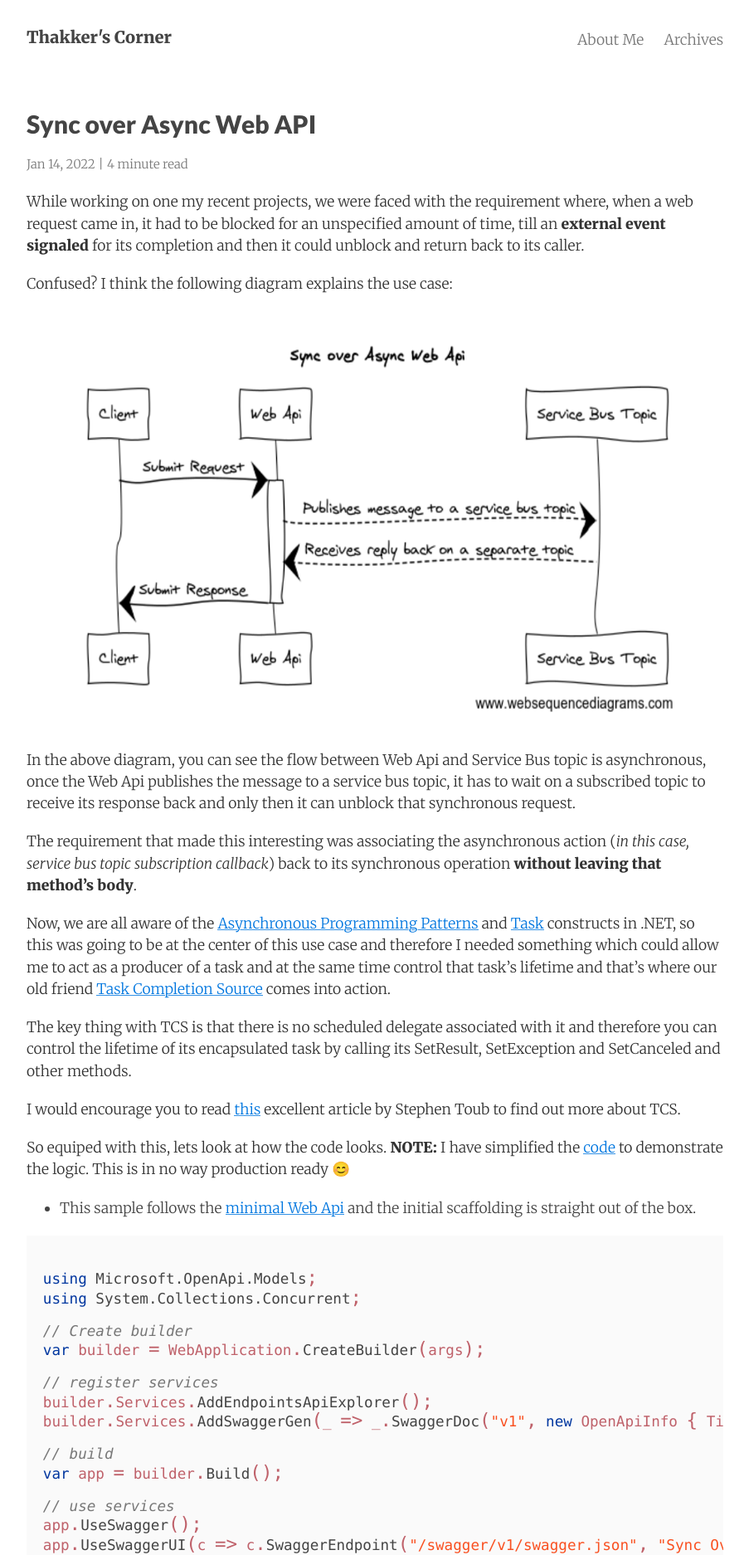
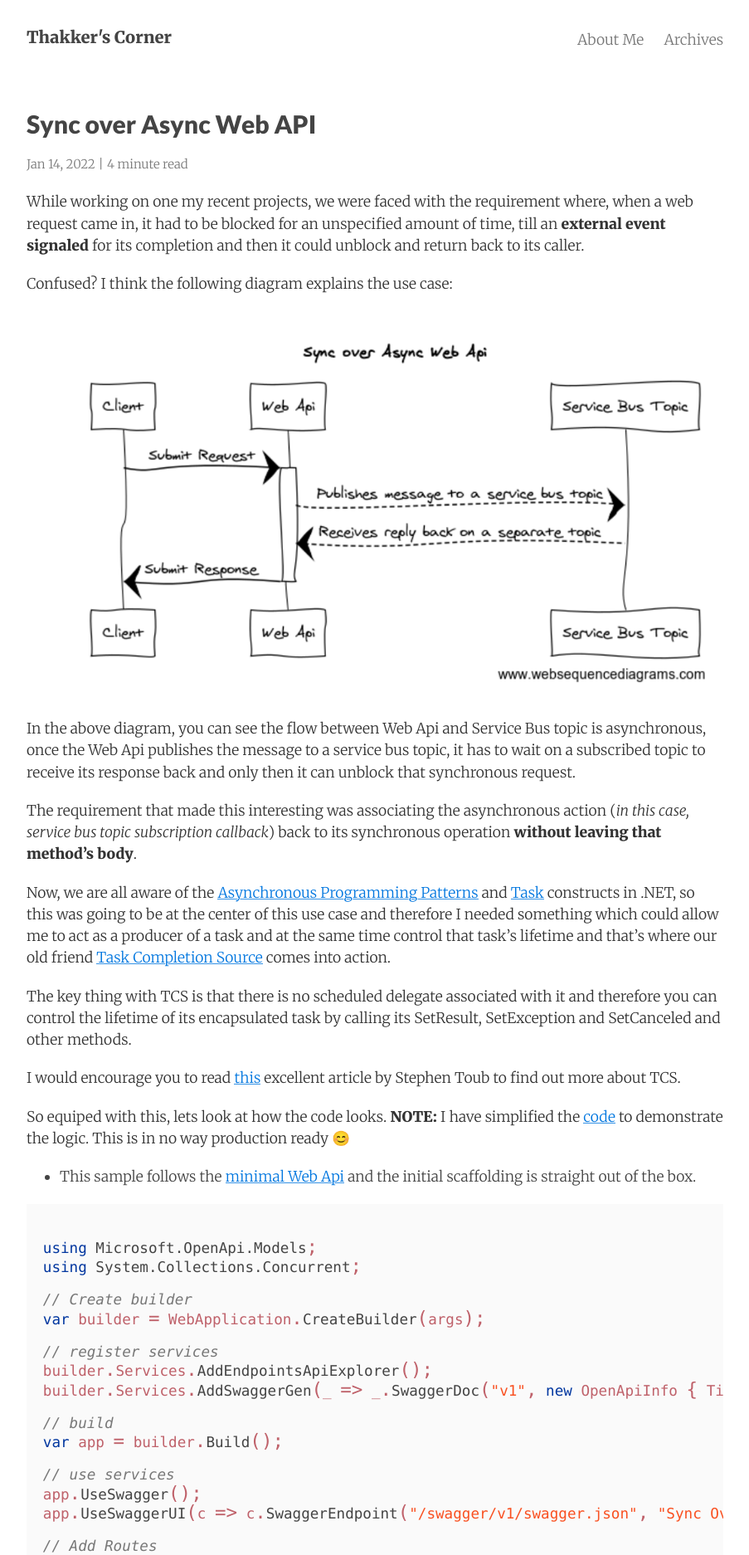
Before and after one commit to AdiThakker/AdiThakker.github.io, a Jekyll site: the page built from _posts/2022-01-14-Sync-over-Async-WebApi.md, in a window 1280 px wide. Shown: the top 1874 px of the page at 83% size, without its empty margins (188-1091 px from the left). Built offline with Jekyll 4.4.1, drawn with Linux system fonts in a browser that asks for light colours; nearby versions of some CDN libraries; comment, search, counter and statistics services are not loaded.

Commit message:
changed image name

```diff
--- a/_posts/2022-01-14-Sync-over-Async-WebApi.md
+++ b/_posts/2022-01-14-Sync-over-Async-WebApi.md
@@ -12,7 +12,7 @@
 Confused? I think the following diagram explains the use case:
 
 
-![Setup]({{site.url}}/images/sync-over-async-2.png){:height="500px" width="800px"}
+![Setup]({{site.url}}/images/sync-over-async.png)
 
 In the above diagram, you can see the flow between Web Api and Service Bus topic is asynchronous, once the Web Api publishes the message to a service bus topic, it has to wait on a subscribed topic to receive its response back and only then it can unblock that synchronous request.
 
```
Also changed, not shown: other parts of _posts/2022-01-14-Sync-over-Async-WebApi.md (+1 -1 lines), images/Sync-over-async.png (added).
